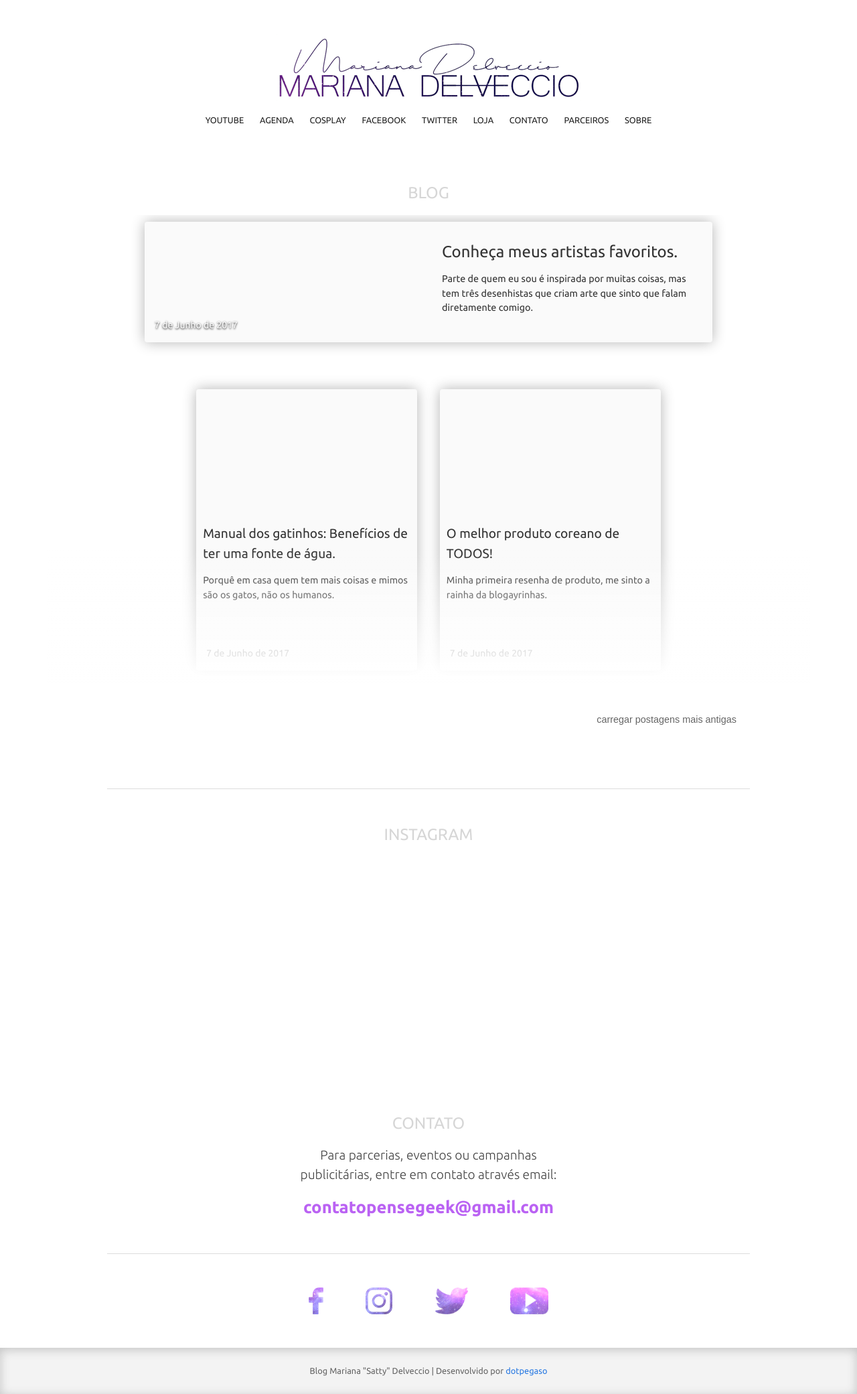
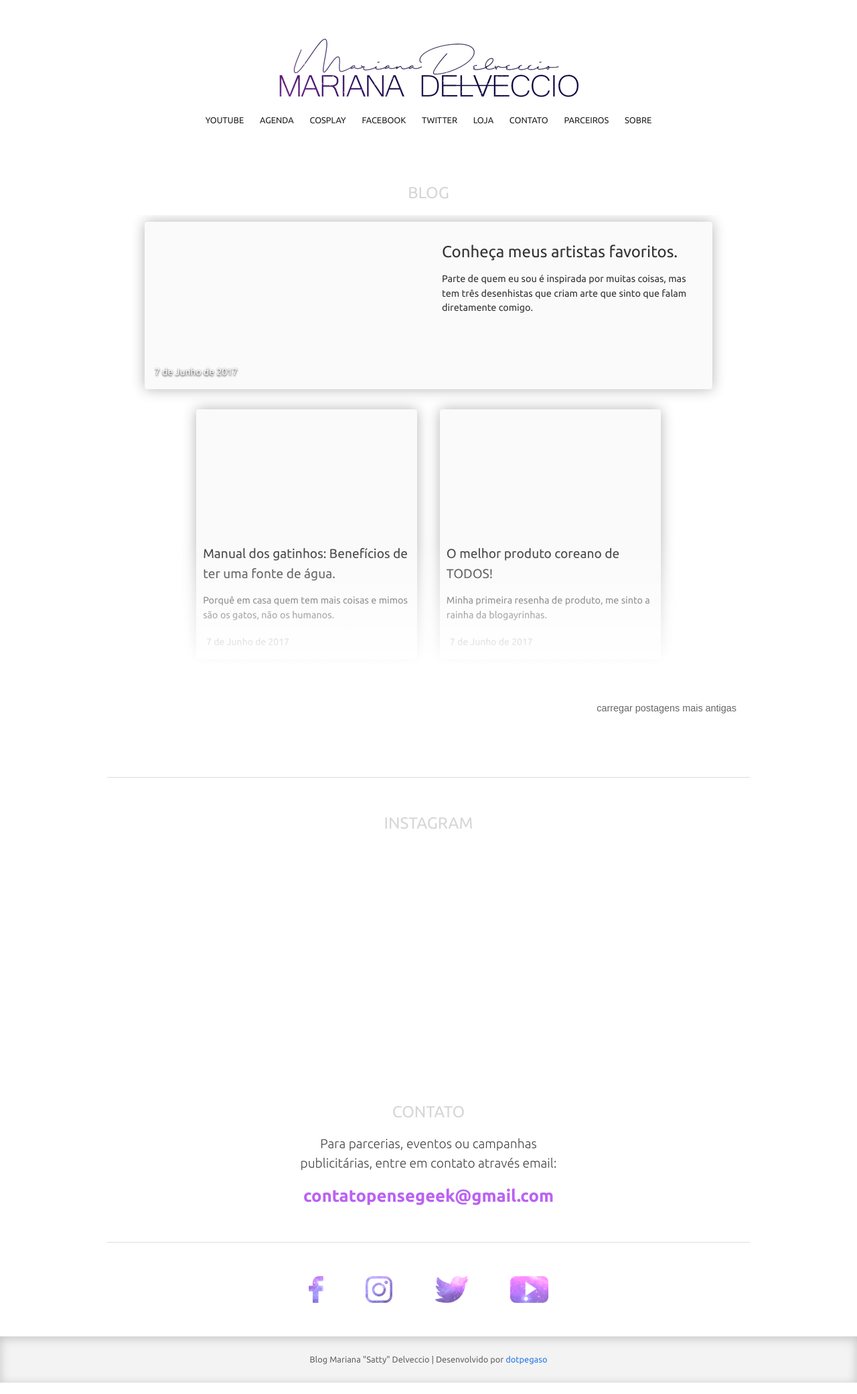
Before and after one commit to devsatty/devsatty.github.io, a Jekyll site: the page built from index.md, in a window 1280 px wide. Shown: the whole page at 67% size. Built offline with Jekyll 4.4.1, drawn with Linux system fonts in a browser that asks for light colours; nearby versions of some CDN libraries; library files that are not in the unit come from our copies; a script that is not in the unit is left out.

Commit message:
css changes

```diff
--- a/assets/main.scss
+++ b/assets/main.scss
@@ -292,6 +292,9 @@
 
 .post-list li{
     background: #FAFAFA;
+}
+
+.post-list li:not(:first-of-type){
     min-height: 180px;
     max-height: 180px;
 }
```
